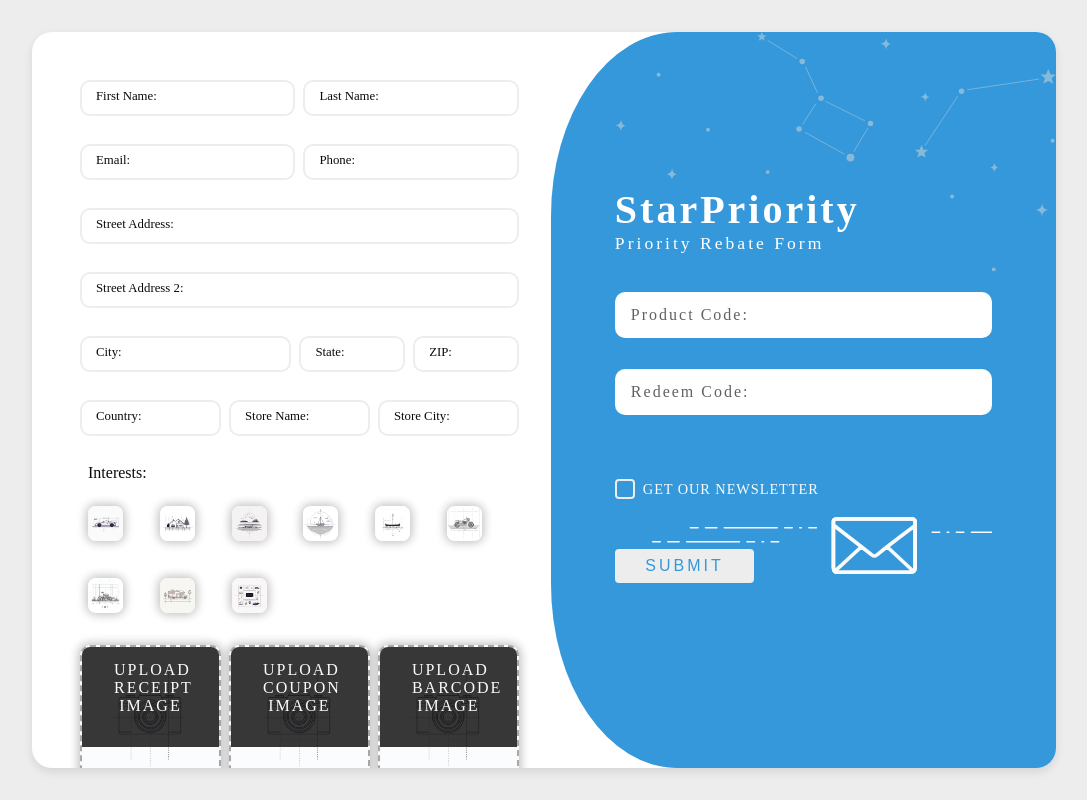
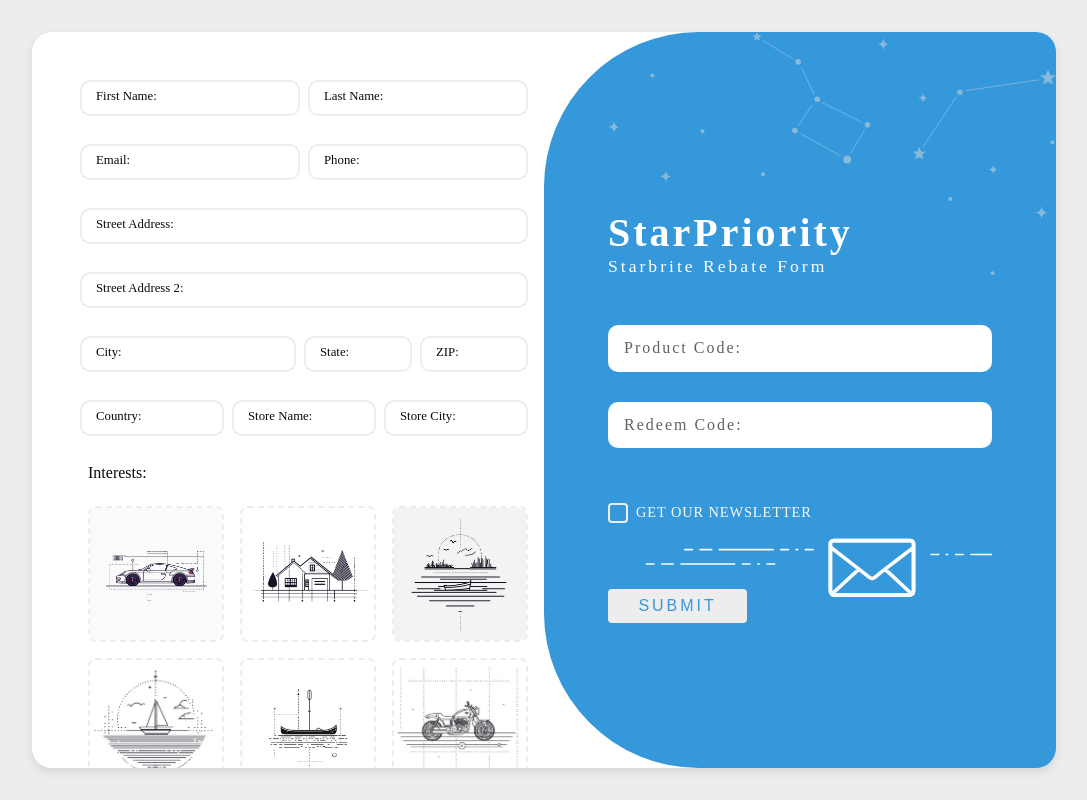
Before and after one commit to aperdomoll90/star-priority-rebate, a Next.js app: page / in a window 1280 px wide. Shown: the whole page, without its empty margins (96-1183 px from the left). Built offline with nearby package versions, Linux system fonts and the light colour scheme.

Commit message:
feature(20-form-ui-update): form layout updated and fixed responsiveness

```diff
--- a/src/app/globals.scss
+++ b/src/app/globals.scss
@@ -2,8 +2,9 @@
   --whiteTransparent: rgba(255, 255, 255, 0.927);
   --blackTransparent900: rgba(0, 0, 0, 0.903);
   --blackTransparent800: rgba(0, 0, 0, 0.782);
-  --blackTransparent500: rgba(0, 0, 0, 0.547);
+  --blackTransparent500: rgba(153, 247, 95, 0.722);
   --blackTransparent200: rgba(0, 0, 0, 0.247);
+  --blueTransparent300: #3498dbb4; /* Base blue */
   --white100: #ffffff; /* Very light gray (white) */
 
   --gray100: #fbfbfb; /* Very light gray (white) */
--- a/src/app/page.module.scss
+++ b/src/app/page.module.scss
@@ -2,16 +2,19 @@
   position: relative;
   height: calc(100dvh - 0rem);
   width: calc(100dvw - 0.2rem);
-  border-radius: 20px;
   overflow: hidden;
   background-color: var(--backgroundWhite);
   box-shadow: 0px 4px 10px rgba(0, 0, 0, 0.1);
   transition: width 0.5s, height 0.5s;
+  padding: 0;
+  margin: 0;
+
 }
 
 @media (min-width: 700px) {
   .c-main {
     width: 80%;
+    border-radius: 20px;
     height: calc(100dvh - 4rem);
     flex-direction: row;
     gap: 0;
--- a/src/components/common/formElements/CheckboxInput.module.scss
+++ b/src/components/common/formElements/CheckboxInput.module.scss
@@ -24,9 +24,9 @@
   position: relative;
   flex-direction: column;
   align-items: flex-start;
-  justify-content: flex-end;
+  justify-content: center;
   width: 100%;
-  height: 8rem;
+  height: 9rem;
 
   &__content {
     position: absolute;
@@ -174,8 +174,8 @@
 }
 
 .checkbox-image-container {
-  width: calc(100% / 2.2);
   aspect-ratio: 1;
+  width: 100%;
   border-radius: 8px;
   position: relative;
   display: flex;
@@ -184,7 +184,7 @@
   cursor: pointer;
   user-select: none;
   overflow: hidden;
-  box-shadow: 0 0 10px 2px var(--blackTransparent200);
+  border: 2px dashed var(--gray200);
 
   img {
     width: 100%;
@@ -220,9 +220,3 @@
     transform: scale(1.1);
   }
 }
-
-@media (min-width: 700px) {
-  .checkbox-image-container {
-    width: calc(100% / 12.3);
-  }
-}
--- a/src/components/common/formElements/FormElements.tsx
+++ b/src/components/common/formElements/FormElements.tsx
@@ -25,7 +25,7 @@
 
 export const TextArea: React.FC<TextAreaProps> = ({ name, control, label, className = '', required = false, error }) => {
   return (
-    <div className={`${textAreaStyles.textAreaContainer} ${className}`}>
+    <div className={`${textAreaStyles['c-text-area']} ${className}`}>
       <label htmlFor={name}>{label}</label>
       <Controller name={name} control={control} render={({ field }) => <textarea id={name} {...field} required={required}></textarea>} />
       {error && <span className={textAreaStyles.error}>{error.message}</span>}
--- a/src/components/common/formElements/InputImage.module.scss
+++ b/src/components/common/formElements/InputImage.module.scss
@@ -1,16 +1,18 @@
 .c-input-image {
   aspect-ratio: 1;
   position: relative;
-  border: 2px dashed var(--gray300);
+  border: 2px dashed var(--gray200);
   border-radius: 10px;
   overflow: hidden;
   background: var(--gray100);
-  transition: border-color 0.3s;
-  box-shadow: 0 0 10px 2px var(--blackTransparent200);
+  transition: border-color 0.5s;
 
   &:hover {
-    border-color: var(--gray400);
-    box-shadow: 0 0 10px 2px var(--blackTransparent500);
+    border-color: var(--gray300);
+
+    .c-input-image__button {
+      background-color: var(--blackTransparent500);
+    }
   }
 
   &__label {
@@ -39,22 +41,18 @@
   }
 
   &__button {
-    padding: 2rem;
+    width: 100%;
+    padding: 10%;
     position: absolute;
     bottom: calc(50% - 2rem);
-    left: 0;
-    right: 0;
-    background-color: var(--blackTransparent800);
+    background-color: var(--blueTransparent300);
     color: var(--gray100);
+    font-size: 60%;
     text-align: center;
     text-transform: uppercase;
     letter-spacing: 2px;
     cursor: pointer;
     transition: background-color 0.3s;
-
-    &:hover {
-      background-color: var(--blackTransparent500);
-    }
   }
 
   &__input {
--- a/src/components/common/formElements/TextArea.module.scss
+++ b/src/components/common/formElements/TextArea.module.scss
@@ -1,4 +1,4 @@
-.textAreaContainer {
+.c-text-area {
     display: flex;
     flex-direction: column;
     align-items: flex-start;
@@ -17,10 +17,9 @@
       width: 100%;
       min-height: 15rem;
       padding: 0.4rem;
-      border: none;
       border-radius: 4px;
       font-size: 1rem;
-      background-color: var(--inputBgColor);
+      border: 2px solid var(--inputEdgeColor);
       resize: vertical;
     }
   }
--- a/src/components/userInfoForm/UserInfoFields.module.scss
+++ b/src/components/userInfoForm/UserInfoFields.module.scss
@@ -8,7 +8,7 @@
   align-items: center;
   justify-content: flex-start;
   gap: 2rem 0.5rem;
-  padding: 3rem 1rem 2rem 3rem;
+  padding: 2rem;
   overflow-y: scroll;
   scrollbar-width: none;
 
@@ -20,13 +20,16 @@
     padding-left: 0.5rem;
 
     &--checkbox-container {
-      display: flex;
-      align-items: flex-start;
-      justify-content: flex-start;
-      flex-direction: row;
-      flex-wrap: wrap;
+      display: grid;
+      grid-template-columns: 1fr;
       gap: 1rem;
     }
+  }
+
+  &--grid {
+    display: grid;
+    grid-template-columns: 1fr;
+    gap: 1rem;
   }
 
   &--checkbox {
@@ -38,7 +41,12 @@
 }
 
 @media (min-width: 700px) {
-  .c-content-column--interests--checkbox-container {
-    gap: 2.3rem;
+  .c-content-column {
+    padding: 3rem 1rem 2rem 3rem;
+
+    &--interests--checkbox-container,
+    &--grid {
+      grid-template-columns: repeat(3, 1fr);
+    }
   }
 }
--- a/src/components/userInfoForm/UserInfoFields.tsx
+++ b/src/components/userInfoForm/UserInfoFields.tsx
@@ -57,15 +57,18 @@
           ))}
         </div>
       </div>
-      {/* Receipt Image */}
-      <InputImage name='receipt_image' className='w-30' control={control} label='Receipt Image' error={errors.receipt_image} />
 
-      {/* Coupon Image */}
-      <InputImage name='coupon_image' className='w-30' control={control} label='Coupon Image' error={errors.coupon_image} />
+      <p>Uploads:</p>
+      <div className={styles['c-content-column--grid']}>
+        {/* Receipt Image */}
+        <InputImage name='receipt_image' className='w-30' control={control} label='Receipt Image' error={errors.receipt_image} />
 
-      {/* Barcode Image */}
-      <InputImage name='product_barcode_image' className='w-30' control={control} label='Barcode Image' error={errors.product_barcode_image} />
+        {/* Coupon Image */}
+        <InputImage name='coupon_image' className='w-30' control={control} label='Coupon Image' error={errors.coupon_image} />
 
+        {/* Barcode Image */}
+        <InputImage name='product_barcode_image' className='w-30' control={control} label='Barcode Image' error={errors.product_barcode_image} />
+      </div>
       {/* Comments */}
       <TextArea control={control} name='comments1' label='Comments:' error={errors.comments1} />
     </div>
--- a/src/components/userInfoForm/UserInfoForm.module.scss
+++ b/src/components/userInfoForm/UserInfoForm.module.scss
@@ -1,29 +1,36 @@
 .c-user-form {
   width: 100%;
   height: 100%;
+  overflow-y: scroll;
+  padding-bottom: 8.7rem;
   position: relative;
-  display: flex;
-  flex-direction: row;
-  gap: 1rem;
+  display: grid;
+  grid-template-columns: 1fr;
+  grid-template-areas:
+    'title'
+    'form'
+    'action';
 
   &__content-column {
-    height: 100%;
+    grid-area: form;
   }
 
-  &__banner {
-    width: 100%;
+  &__title {
+    grid-area: title;
     display: flex;
     position: relative;
     flex-direction: column;
     justify-content: center;
     align-items: flex-start;
-    padding: 4rem;
-    overflow: hidden;
+    padding: 2rem 4rem;
+    background: var(--blue300);
+    border-radius: 0 0 25px 25px;
 
     &-constellation {
       opacity: 0.5;
-      max-width: 90%;
+      max-width: 100%;
       position: absolute;
+      z-index: 0;
       top: 0;
     }
 
@@ -31,6 +38,7 @@
     > h4,
     > p {
       align-self: flex-start;
+      color: var(--white100);
     }
     > h1 {
       font-size: 2.6rem;
@@ -41,6 +49,16 @@
     > h4 {
       margin-bottom: 1rem;
     }
+  }
+
+  &__action-section {
+    grid-area: action;
+    background: var(--blue300);
+    padding: 2rem 2rem 4rem 2rem;
+    display: flex;
+    flex-direction: column;
+    justify-content: center;
+    align-items: flex-start;
 
     &--input {
       width: 100%;
@@ -74,12 +92,6 @@
         transform: translate(0) !important;
       }
     }
-
-    &--action-section {
-      width: 100%;
-      position: relative;
-      margin-top: 2rem;
-    }
   }
 }
 
@@ -98,24 +110,27 @@
 
 @media (min-width: 700px) {
   .c-user-form {
+    grid-template-columns: repeat(2, 1fr);
+    overflow-y: auto;
+    padding-bottom: 0;
+    grid-template-areas:
+      'form title'
+      'form action';
+
     &__content-column {
-      height: 100%;
-      width: 50%;
+      overflow-y: scroll;
+      max-width: 100%;
     }
 
-    &__banner {
-      height: 100%;
-      width: 50%;
-      border-radius: 25% 0 0 25%;
-      background: var(--blue300);
-      padding-top: 15%;
-      justify-content: flex-start;
-
+    &__title {
+      border-radius: 155px 0 0 0;
+      justify-content: flex-end;
+      padding: 2rem 4rem;
       > h1,
       > h4,
       > p {
         color: var(--white100);
-        align-self: auto;
+        // align-self: auto;
       }
       > h1 {
         letter-spacing: 3px;
@@ -131,5 +146,14 @@
         margin-top: 2rem;
       }
     }
+
+    &__action-section {
+      border-radius: 0 0 0 155px;
+      padding: 0 4rem;
+      justify-content: flex-start;
+      &--input {
+        margin: 0 0 2.8rem 0;
+      }
+    }
   }
 }
--- a/src/components/userInfoForm/UserInfoForm.tsx
+++ b/src/components/userInfoForm/UserInfoForm.tsx
@@ -127,23 +127,24 @@
     <>
       {isLoading && <Loader />}
       <form onSubmit={handleSubmit(onSubmit)} className={styles['c-user-form']} encType='multipart/form-data'>
+        <div className={styles['c-user-form__title']}>
+          <Constellations className={styles['c-user-form__title-constellation']} />
+          <h1>StarPriority</h1>
+          <h4>Starbrite Rebate Form</h4>
+        </div>
+
         <div className={`${styles['c-user-form__content-column']}`}>
           <Controller name='first_name' control={control} render={({ field }) => <UserInfoFields control={control} errors={errors} />} />
         </div>
-        <div className={styles['c-user-form__banner']}>
-          <Constellations className={styles['c-user-form__banner-constellation']}/>
-          <h1>StarPriority</h1>
-          <h4>Priority Rebate Form</h4>
 
-          <Input error={errors.product_code} control={control} className={`${styles['c-user-form__banner--input']}`} name='product_code' type='text' label='Product Code:' />
-          <Input error={errors.redeem_code} control={control} className={`${styles['c-user-form__banner--input']}`} name='redeem_code' type='text' label='Redeem Code:' />
+        <div className={`${styles['c-user-form__action-section']}`}>
+          <Input error={errors.product_code} control={control} className={`${styles['c-user-form__action-section--input']}`} name='product_code' type='text' label='Product Code:' />
+          <Input error={errors.redeem_code} control={control} className={`${styles['c-user-form__action-section--input']}`} name='redeem_code' type='text' label='Redeem Code:' />
 
-          <div className={`${styles['c-user-form__banner--action-section']}`}>
-            <SubscribeCheckbox isValid={isValid} error={errors.subscription} control={control} className={`${styles['c-user-form__banner--action-section--checkbox']}`} name='subscription' label='Get our newsletter' />
-          </div>
+          <SubscribeCheckbox isValid={isValid} error={errors.subscription} control={control} className={`${styles['c-user-form__action-section--action-section--checkbox']}`} name='subscription' label='Get our newsletter' />
+        </div>
 
-          {/* <p>Complete the form to get your a reusable Star brite Priority Rebate ID. Keep your code handy for future rebates!</p> */}
-        </div>
+        {/* <p>Complete the form to get your a reusable Star brite Priority Rebate ID. Keep your code handy for future rebates!</p> */}
       </form>
 
       {isCaptchaVisible && (
```
